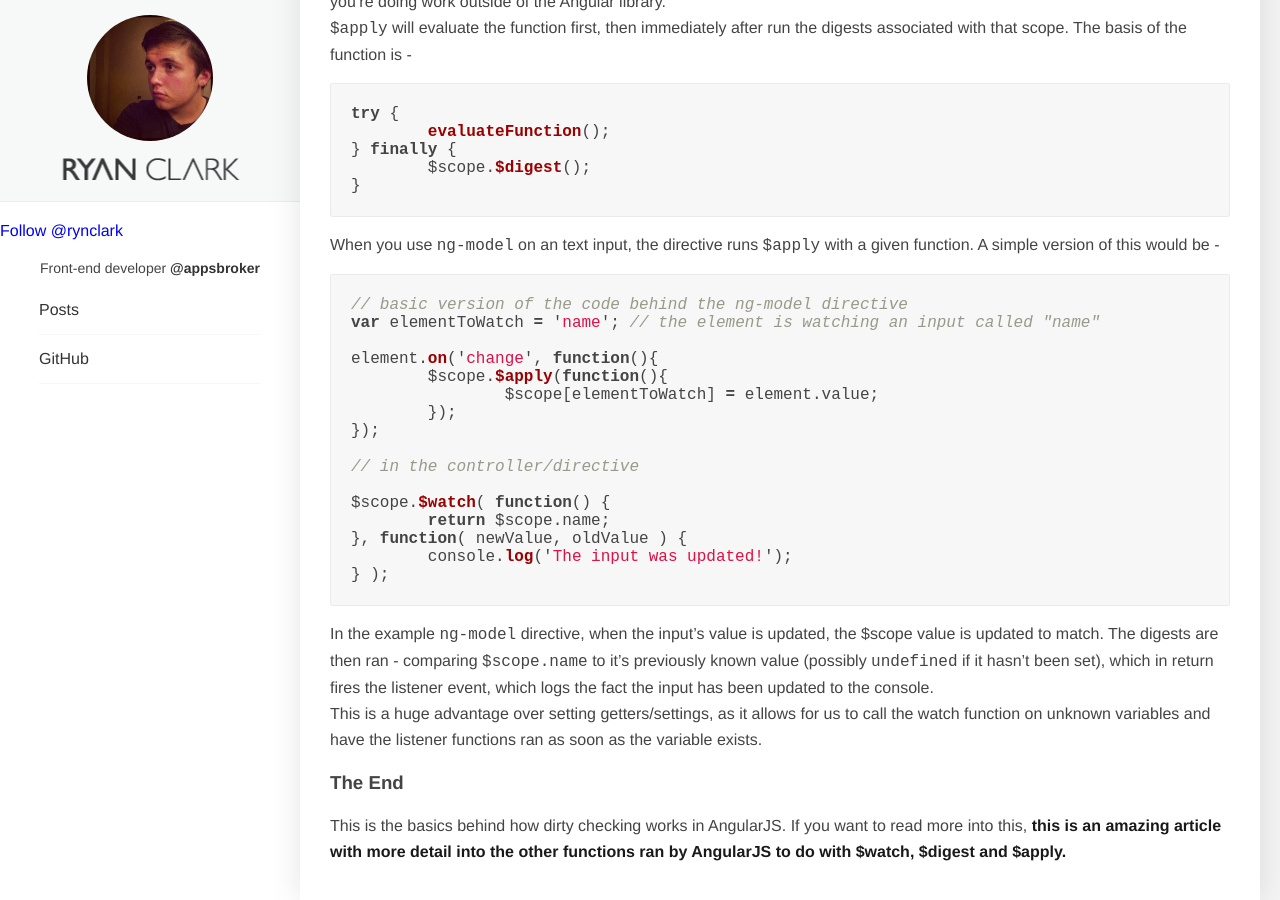
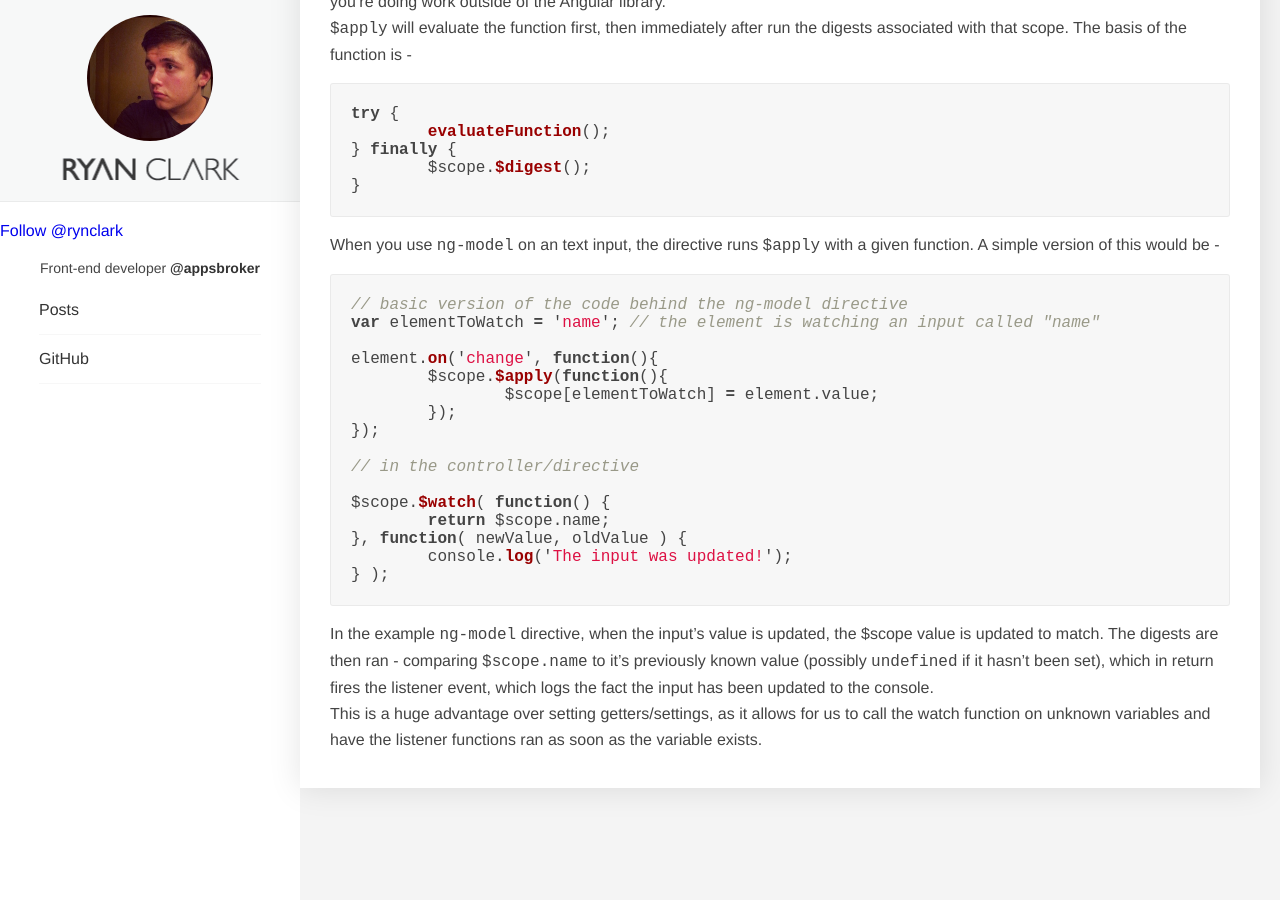
Before and after one commit to RichardLitt/rynclark.github.io, a Jekyll site: the page built from _posts/2014-07-12-angularjs-and-dirty-checking.md, in a window 1280 px wide and 900 px high, scrolled down 1649 px. Built offline with Jekyll 4.4.1, drawn with Linux system fonts in a browser that asks for light colours; Markdown is read by kramdown in place of the engine named in the settings; comment, search, counter and statistics services are not loaded.

Commit message:
small changes

```diff
--- a/_posts/2014-07-12-angularjs-and-dirty-checking.md
+++ b/_posts/2014-07-12-angularjs-and-dirty-checking.md
@@ -107,7 +107,3 @@ $scope.$watch( function() {
 In the example `ng-model` directive, when the input's value is updated, the $scope value is updated to match. The digests are then ran - comparing `$scope.name` to it's previously known value (possibly `undefined` if it hasn't been set), which in return fires the listener event, which logs the fact the input has been updated to the console.
 
 This is a huge advantage over setting getters/settings, as it allows for us to call the watch function on unknown variables and have the listener functions ran as soon as the variable exists.
-
-###The End
-
-This is the basics behind how dirty checking works in AngularJS. If you want to read more into this, <a href="http://teropa.info/blog/2013/11/03/make-your-own-angular-part-1-scopes-and-digest.html" target="_blank">this is an amazing article with more detail into the other functions ran by AngularJS to do with $watch, $digest and $apply.</a>
```
